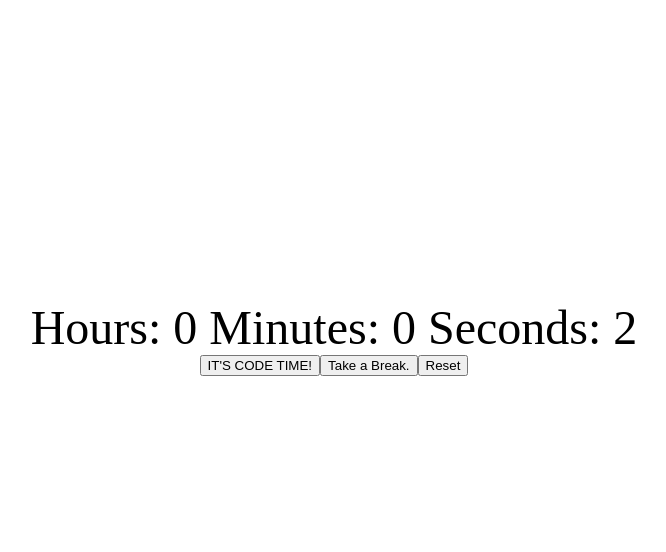
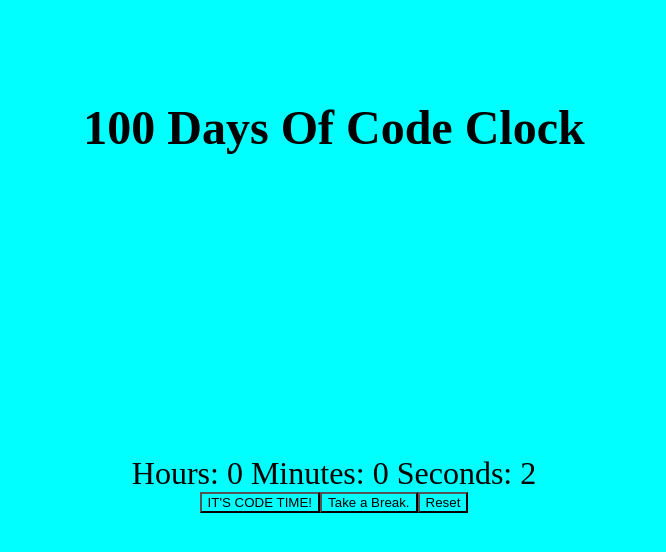
Before and after one commit to bowdumb/100DaysOfCodeStopwatch, a plain HTML site: page index.html in a window 1280 px wide. Both pictures are taken after a click on the button "IT'S CODE TIME!". Shown: the whole page, without its empty margins (306-972 px from the left). Drawn offline with Linux system fonts and the light colour scheme.

Commit message:
Worked currently found bugs out of the buttons and their functionality by fleshing out some code and adding a conditional statement for the start button.

```diff
--- a/index.html
+++ b/index.html
@@ -5,6 +5,7 @@
         <link href="./styles.css" rel="stylesheet">
     </head>
     <body>
+        <h1>100 Days Of Code Clock</h1>
         <main>
             <div id="clock-container"></div>
                 <div id="button-container">
--- a/logic.js
+++ b/logic.js
@@ -3,6 +3,7 @@ const currentTime = document.getElementById('clock-container');
 let secondsCount = 0;
 let minutesCount = 0;
 let hoursCount = 0;
+let intervalCounter = null;
 
 function secondsCounter () {
     secondsCount++;
@@ -25,11 +26,14 @@ pauseBtn = document.getElementById(`pause-button`);
 resetBtn = document.getElementById(`reset-button`);
 
 startBtn.addEventListener('click', () =>  {
-   intervalCounter = setInterval(secondsCounter, 1000);
+    if (!intervalCounter) {
+        intervalCounter = setInterval(secondsCounter, 1000);
+    }
 });
 
 pauseBtn.addEventListener('click', () => {
     clearInterval(intervalCounter);
+    intervalCounter = null;
 });
 
 resetBtn.addEventListener('click', () => {
--- a/styles.css
+++ b/styles.css
@@ -1,5 +1,9 @@
+* {
+    background-color: aqua;
+}
+
 #clock-container {
-    font-size: xxx-large;
+    font-size: xx-large;
     display: flex;
     justify-content: center;
     margin-top: 300px;
@@ -9,3 +13,10 @@
     display:flex;
     justify-content: center;
 }
+
+h1 {
+    font-size: xxx-large;
+    display:flex;
+    justify-content: center;
+    margin-top: 100px;
+}
```
